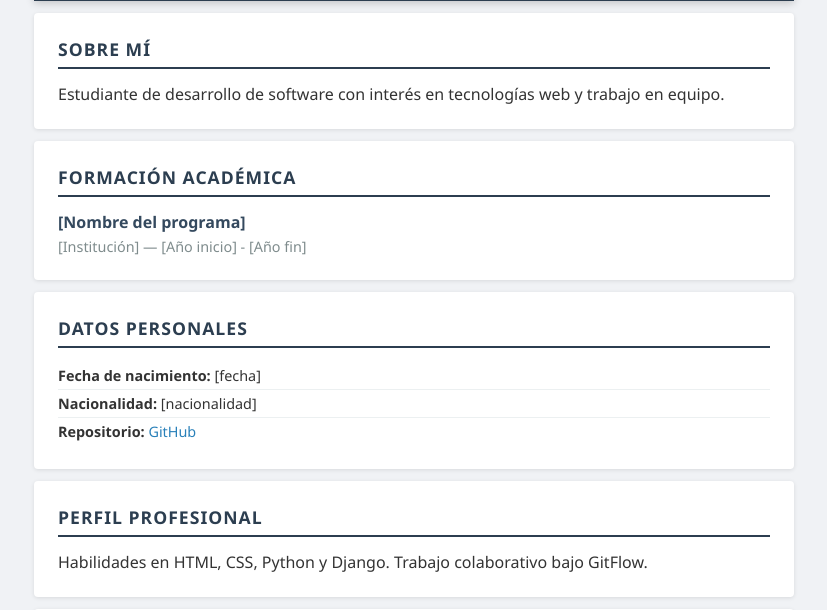
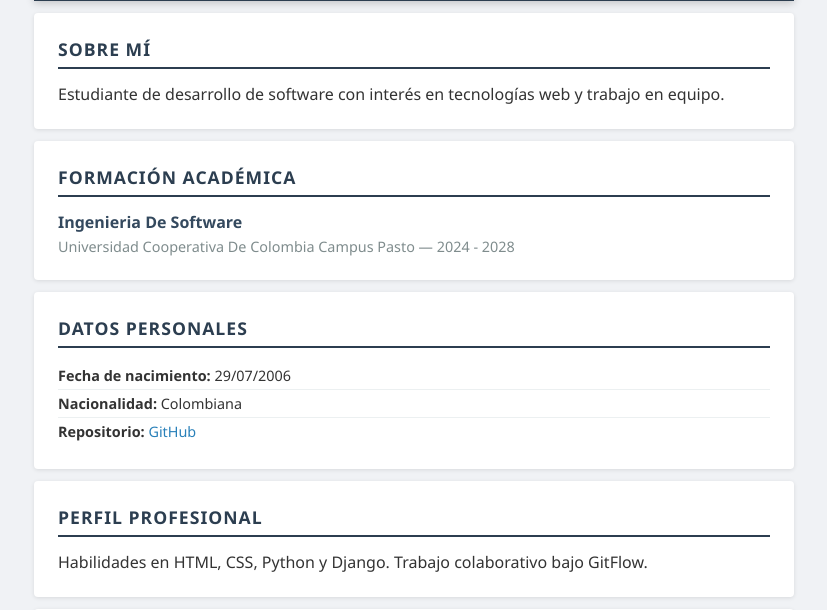
Before and after one commit to jManuel0/Portafolio-Profesional-, a Django app: page /developer1/ in a window 1280 px wide. Shown: the part 349-959 px from the top of the page, without its empty margins (226-1053 px from the left). Run offline with Django 5.2, Linux system fonts and the light colour scheme.

Commit message:
feat: add academic and personal data

```diff
--- a/developer1/templates/developer1/index.html
+++ b/developer1/templates/developer1/index.html
@@ -25,16 +25,16 @@
         <section class="seccion">
             <h2>Formación Académica</h2>
             <div class="item">
-                <h3>[Nombre del programa]</h3>
-                <p>[Institución] — [Año inicio] - [Año fin]</p>
+                <h3>Ingenieria De Software</h3>
+                <p>Universidad Cooperativa De Colombia Campus Pasto — 2024 - 2028</p>
             </div>
         </section>
 
         <section class="seccion">
             <h2>Datos Personales</h2>
             <ul>
-                <li><strong>Fecha de nacimiento:</strong> [fecha]</li>
-                <li><strong>Nacionalidad:</strong> [nacionalidad]</li>
+                <li><strong>Fecha de nacimiento:</strong> 29/07/2006</li>
+                <li><strong>Nacionalidad:</strong> Colombiana</li>
                 <li><strong>Repositorio:</strong> <a href="https://github.com/jManuel0/Portafolio-Profesional-" target="_blank">GitHub</a></li>
             </ul>
         </section>
```
